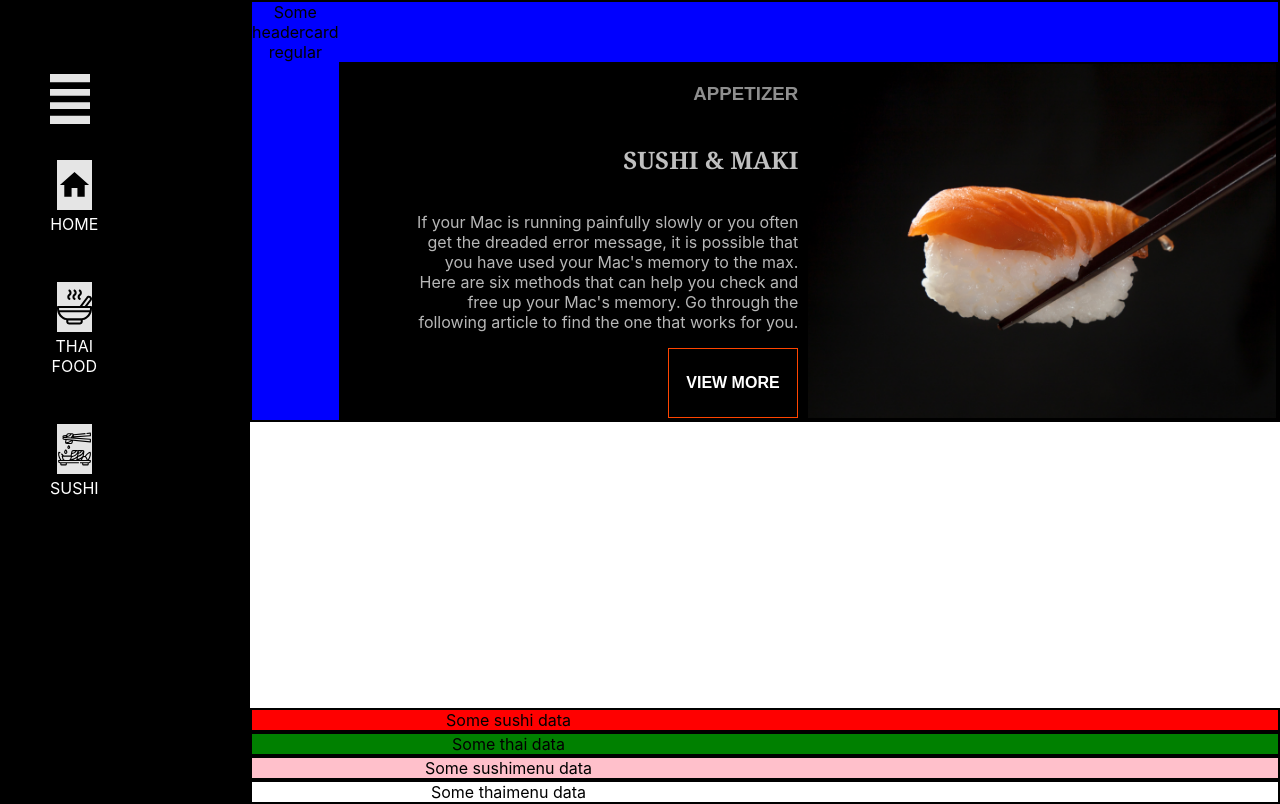
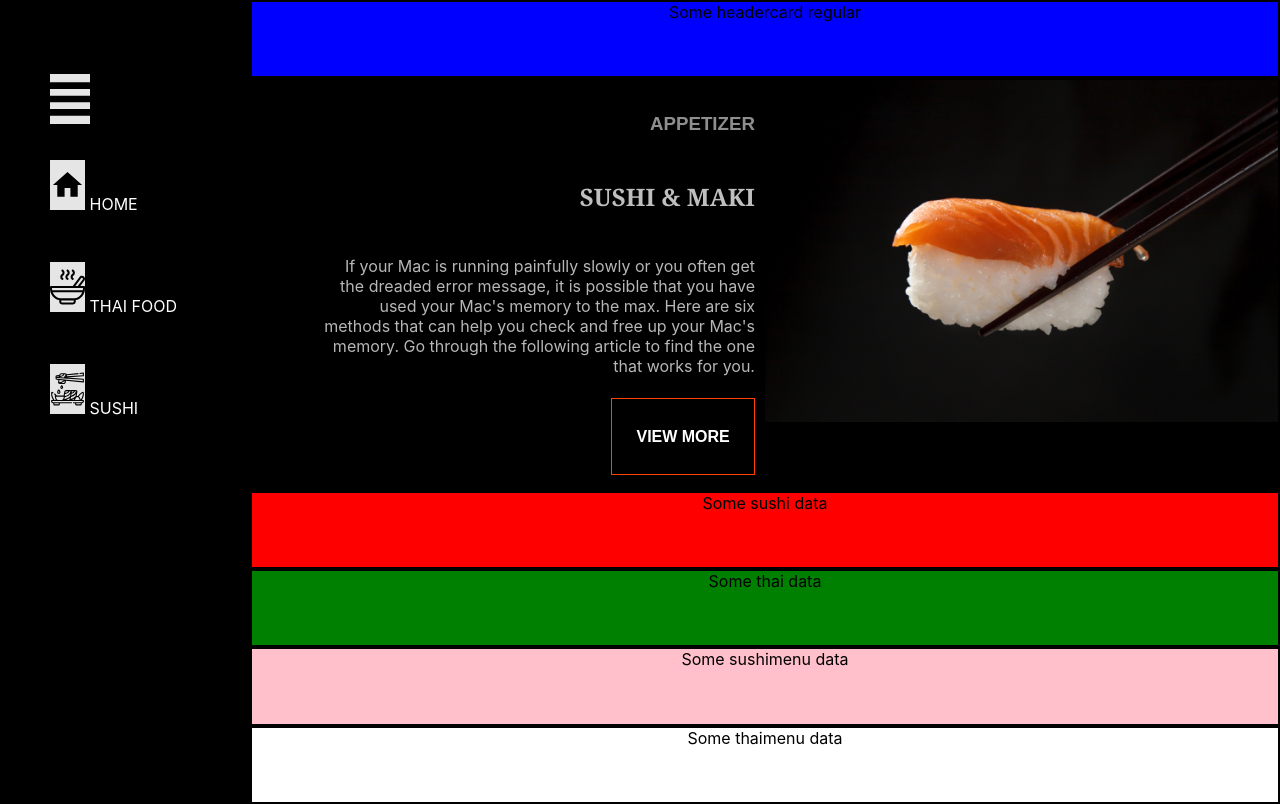
Before and after one commit to tanettrimas/beachhouse-client, a React (Create React App) app: page / in a window 1280 px wide. Built offline with nearby package versions, Linux system fonts and the light colour scheme.

Commit message:
Bugfix: Fixed styling and re-poz of elements

```diff
--- a/src/App.css
+++ b/src/App.css
@@ -40,7 +40,6 @@
   .regular-dealcard {
     background-color: palegoldenrod;
     text-align: center;
-    grid-area: regular-dealcard;
   }
 
   .sushi-dealcard {
@@ -78,7 +77,7 @@
       'sidebar thai-dealcard thai-dealcard'
       'sidebar sushimenu-card sushimenu-card'
       'sidebar thaimenu-card thaimenu-card';
-    grid-template-columns: 250px auto;
+    grid-template-columns: 250px 1fr 1fr;
   }
 
   .sidebar {
--- a/src/App.js
+++ b/src/App.js
@@ -13,13 +13,13 @@ function App() {
       </div>
       <div className='headercard grid-component'>
         Some headercard regular
-        <NigiriComponent
+      </div>
+      <NigiriComponent
           description="If your Mac is running painfully slowly or you often get the dreaded error message, it is possible that you have used your Mac's memory to the max. Here are six methods that can help you check and free up your Mac's memory. Go through the following article to find the one that works for you."
           heading='Appetizer'
           imgSrc={nigiriImg}
           title='Sushi & Maki'
         />
-      </div>
       <div className='sushi-dealcard grid-component'>Some sushi data</div>
       <div className='thai-dealcard grid-component'>Some thai data</div>
       <div className='sushimenu-card grid-component'>Some sushimenu data</div>
--- a/src/components/landingpage/nigiri/index.jsx
+++ b/src/components/landingpage/nigiri/index.jsx
@@ -4,7 +4,7 @@ import PropTypes from 'prop-types';
 
 const NigiriComponent = ({ title, description, heading, imgSrc } = {}) => {
   return (
-    <section className="regular-dealcard grid-component">
+    <section className="regular-dealcard landing-page-wrapper grid-component">
         <img src={imgSrc} alt="Nigiri" className="img"></img>
         <div className="card-content">
           <h3 className="card-heading">{heading.toUpperCase()}</h3>
--- a/src/components/landingpage/nigiri/style.css
+++ b/src/components/landingpage/nigiri/style.css
@@ -1,4 +1,5 @@
-.grid-component {
+.landing-page-wrapper {
+  grid-area: regular-dealcard;
   display: grid;
   border: 2px solid black;
   grid-template-areas:
@@ -33,7 +34,8 @@
   grid-area: image;
   object-fit: cover;
   max-width: 100%;
-  height: 100%;
+  max-height: 100%;
+  align-self: right;
 }
 
 .card-heading {
```
Lines whose indentation alone changed are shown as unchanged.
